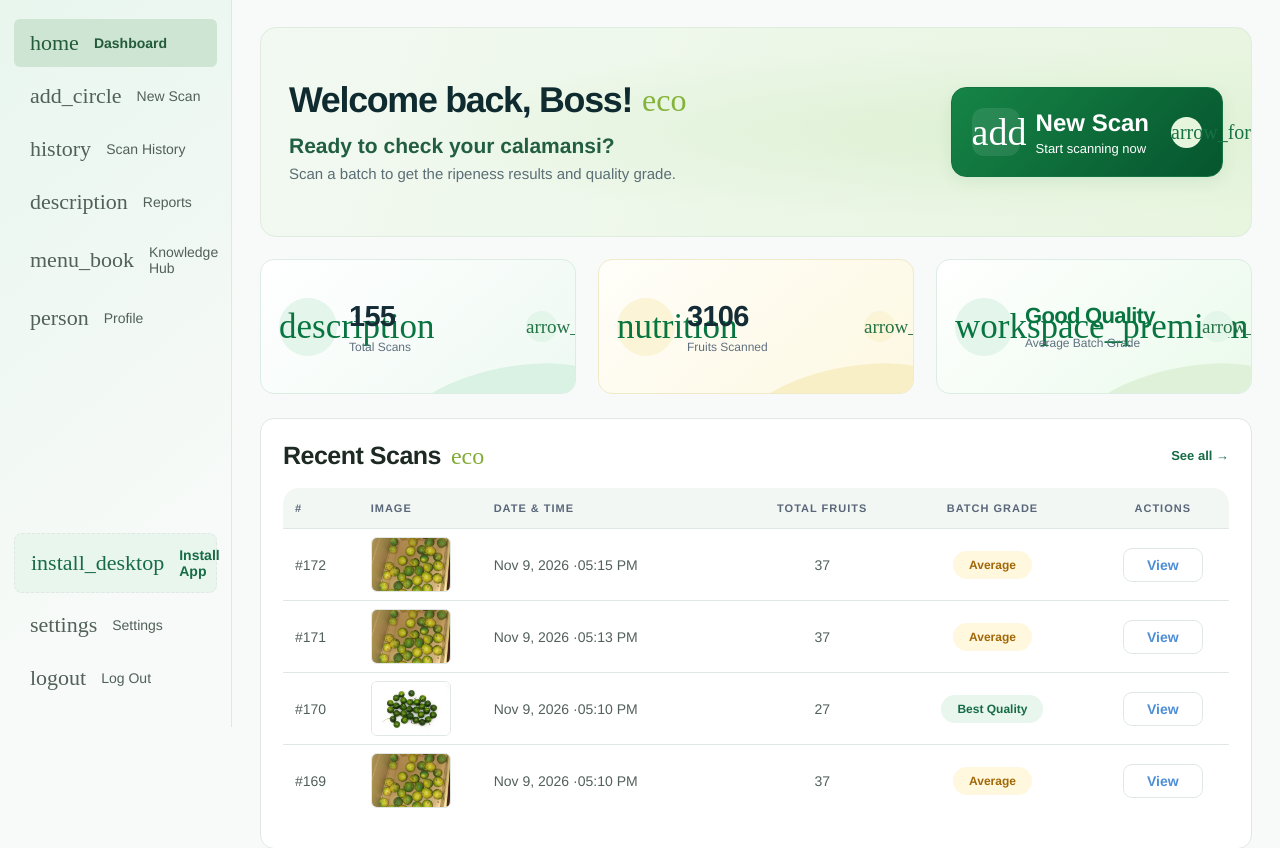
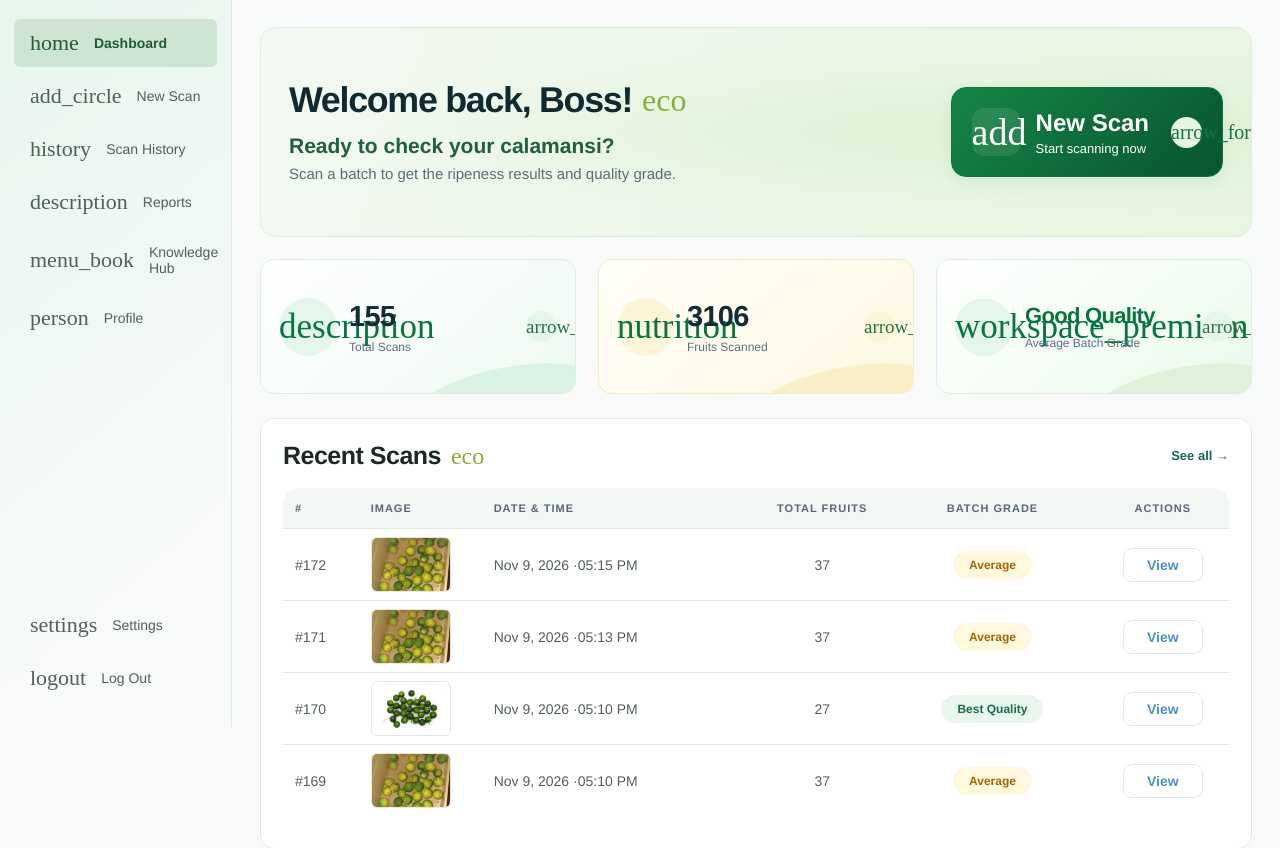
Before and after one commit to naoi-reii/calaman_sense, a Django app: page /dashboard/ in a window 1280 px wide. Shown: the part 73-921 px from the top of the page. Run offline with Django 5.2, Linux system fonts and the light colour scheme; a user stored in the database is signed in; data comes from the database, SQL or seed files in the repository; both versions use the stored data as it was after the commit; some web fonts are replaced.

Commit message:
Removed the Install App button on Desktop view

```diff
--- a/static/css/pwa.css
+++ b/static/css/pwa.css
@@ -54,9 +54,14 @@
   background: #064e2b;
 }
 
-/* Hide the settings card on desktop view so install button only lives in the sidebar */
+/* Hide the settings card and sidebar install button on desktop view */
 @media (min-width: 761px) {
   .pwa-mobile-install-card {
+    display: none !important;
+  }
+
+  /* Hide install app button from sidebar on desktop view */
+  .overview-sidebar-bottom .sidebar-install-btn {
     display: none !important;
   }
 }
--- a/static/js/pwa-install.js
+++ b/static/js/pwa-install.js
@@ -39,9 +39,13 @@
       return;
     }
 
-    // Always keep visible if not already standalone
+    // Always keep visible if not already standalone (hidden from sidebar on desktop view)
     if (sidebarBtn) {
-      sidebarBtn.style.display = 'flex';
+      if (window.matchMedia('(min-width: 761px)').matches) {
+        sidebarBtn.style.display = 'none';
+      } else {
+        sidebarBtn.style.display = 'flex';
+      }
     }
     if (settingsCard) {
       settingsCard.style.display = 'block';
@@ -162,6 +166,13 @@
   document.addEventListener('DOMContentLoaded', () => {
     updateInstallUI();
 
+    const desktopQuery = window.matchMedia('(min-width: 761px)');
+    if (desktopQuery.addEventListener) {
+      desktopQuery.addEventListener('change', updateInstallUI);
+    } else if (desktopQuery.addListener) {
+      desktopQuery.addListener(updateInstallUI);
+    }
+
     const { sidebarBtn, settingsBtn, settingsRow } = getElements();
 
     if (sidebarBtn) {
--- a/templates/base.html
+++ b/templates/base.html
@@ -18,10 +18,10 @@
     <script src="{% static 'js/mobile-logout.js' %}?v=1" defer></script>
     <script src="{% static 'js/logout-confirmation.js' %}?v=1" defer></script>
     <script src="{% static 'js/account-dropdown.js' %}?v=1" defer></script>
-    <script src="{% static 'js/pwa-install.js' %}?v=1" defer></script>
+    <script src="{% static 'js/pwa-install.js' %}?v=2" defer></script>
     <link rel="stylesheet" href="{% static 'css/account_dropdown.css' %}?v=1">
     <link rel="stylesheet" href="{% static 'css/logout_confirmation.css' %}?v=centered-icon-2">
-    <link rel="stylesheet" href="{% static 'css/pwa.css' %}?v=1">
+    <link rel="stylesheet" href="{% static 'css/pwa.css' %}?v=2">
 
     <link rel="stylesheet" href="{% static 'css/fonts.css' %}">
 
```
Also changed, not shown: db.sqlite3, media/scans/1000310367_bybsBCR.jpg (added), media/scans/e4_r0Kn944.jpg (added), media/scans/e9-tray_5yJIVcj.jpg (added), media/scans/e9-tray_giegudU.jpg (added).
